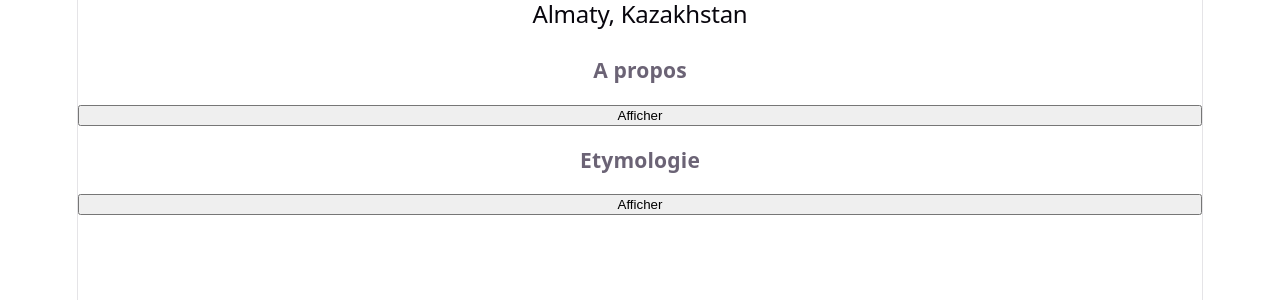
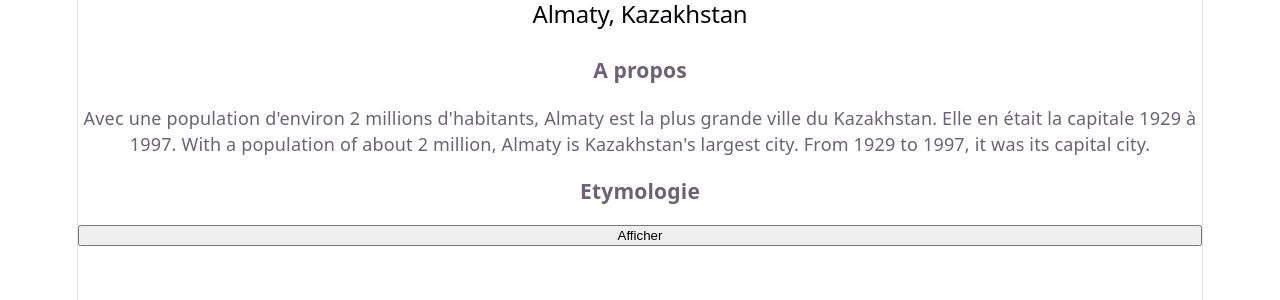
Before and after one commit to Maurice-Jose/myApp, a React (Vite) app: page / in a window 1280 px wide. Shown: the top 300 px of the page. Built offline with nearby package versions, Linux system fonts and the light colour scheme.

Commit message:
Modification de la page d'accueil

```diff
--- a/src/App.tsx
+++ b/src/App.tsx
@@ -1,27 +1,27 @@
 import { useState } from 'react'
 import './App.css'
 
-function Panel({ title, children }){
-  const [isActive, setIsActive] = useState(false);
+function Panel({ title, children, isActive, onShow }){
 
   return(
     <>
       <h3>{title}</h3>
-      {isActive ? (<p>{children}</p>) : (<button onClick={() => setIsActive(true)}>Afficher</button>)}
+      {isActive ? (<p>{children}</p>) : (<button onClick={onShow}>Afficher</button>)}
     </>
   );
 }
 
 function App() {
+  const [activeIndex, setActiveIndex] = useState(0);
 
   return (
     <>
       <h2>Almaty, Kazakhstan</h2>
-      <Panel title="A propos">
+      <Panel title="A propos" isActive={activeIndex === 0} onShow={() => setActiveIndex(0)}>
         Avec une population d'environ 2 millions d'habitants, Almaty est la plus grande ville du Kazakhstan. Elle en était la capitale 1929 à 1997.
         With a population of about 2 million, Almaty is Kazakhstan's largest city. From 1929 to 1997, it was its capital city.
       </Panel>
-      <Panel title="Etymologie">
+      <Panel title="Etymologie" isActive={activeIndex === 1} onShow={() => setActiveIndex(1)}>
         Avec une population d'environ 2 millions d'habitants, Almaty est la plus grande ville du Kazakhstan. Elle en était la capitale 1929 à 1997.
         With a population of about 2 million, Almaty is Kazakhstan's largest city. From 1929 to 1997, it was its capital city.
       </Panel>
```
